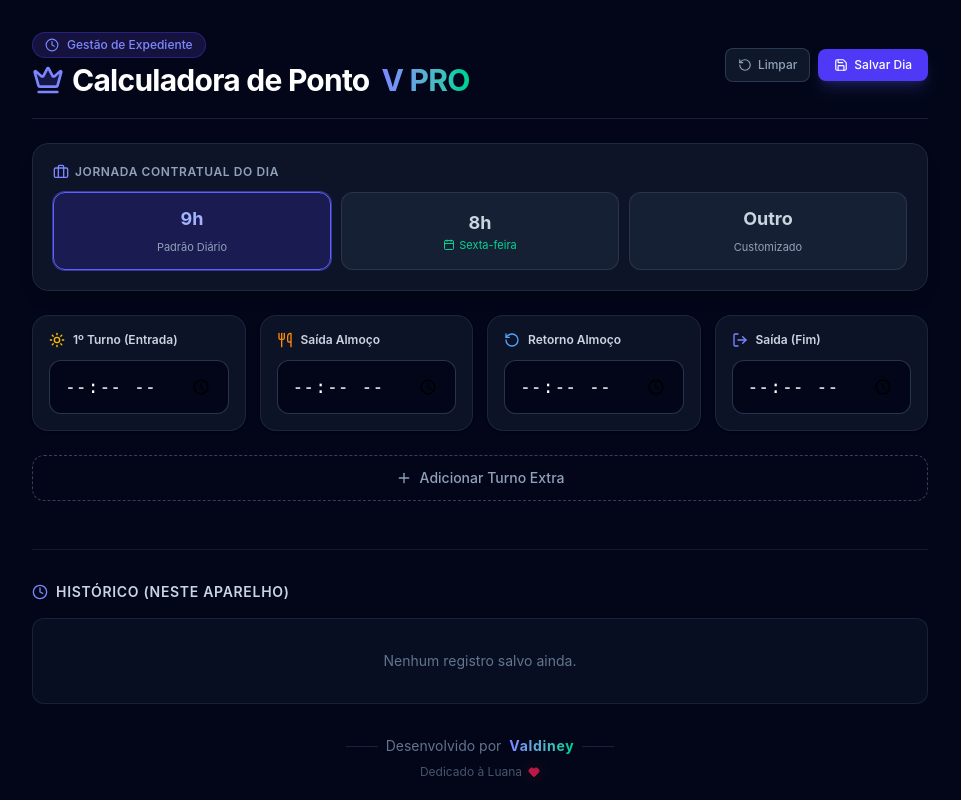
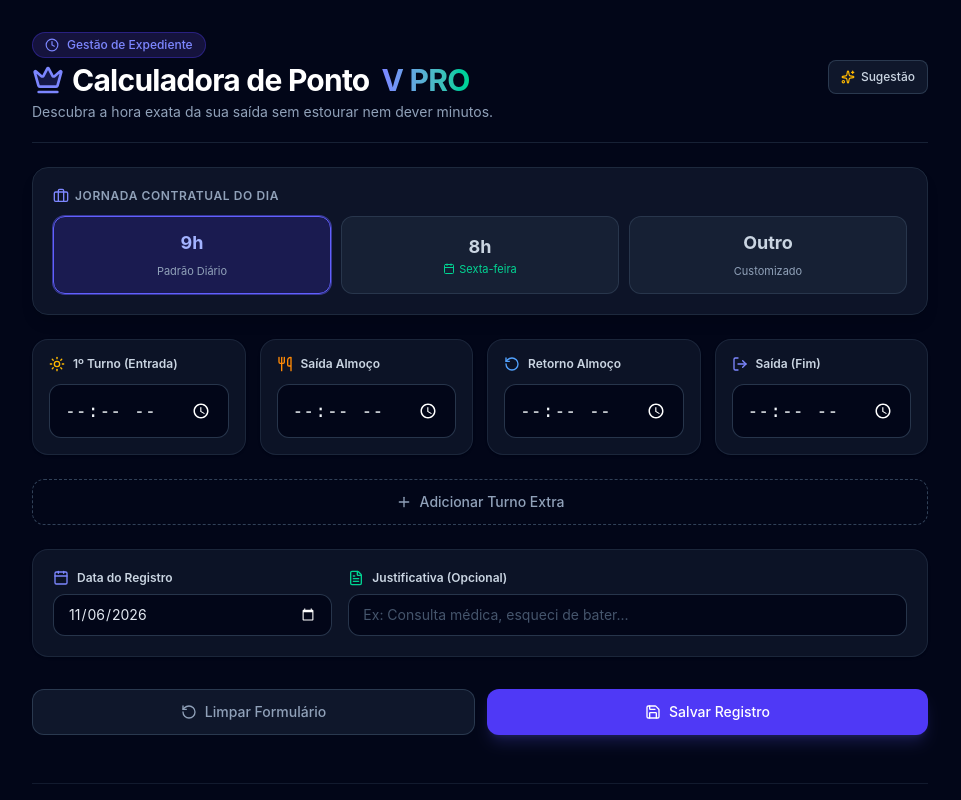
Before and after one commit to valldiney/meu-ponto-front, a React (Vite) app: page / in a window 1280 px wide. Shown: the top 800 px of the page, without its empty margins (160-1121 px from the left). Built offline with nearby package versions, Linux system fonts and the light colour scheme.

Commit message:
Ajuste na sugestão e visibilidade do input

```diff
--- a/src/App.jsx
+++ b/src/App.jsx
@@ -1,7 +1,7 @@
 import { useState, useMemo } from 'react';
 import {
   Clock, Sun, Utensils, Briefcase, LogOut, Calendar,
-  RotateCcw, CheckCircle2, Save, Trash2, Plus, Heart, Crown
+  RotateCcw, CheckCircle2, Save, Trash2, Plus, Heart, Crown, FileText, Sparkles, Pencil
 } from 'lucide-react';
 
 export default function CalculadoraPonto() {
@@ -9,8 +9,20 @@ export default function CalculadoraPonto() {
   const [targetType, setTargetType] = useState('9');
   const [customHours, setCustomHours] = useState('08:48');
 
+  // Função para pegar a data de hoje no formato YYYY-MM-DD
+  const getHojeFormatado = () => {
+    const data = new Date();
+    const ano = data.getFullYear();
+    const mes = String(data.getMonth() + 1).padStart(2, '0');
+    const dia = String(data.getDate()).padStart(2, '0');
+    return `${ano}-${mes}-${dia}`;
+  };
+
   // Histórico e Batidas Dinâmicas
   const [batidas, setBatidas] = useState(['', '', '', '']);
+  const [dataRegistro, setDataRegistro] = useState(getHojeFormatado());
+  const [justificativa, setJustificativa] = useState('');
+
   const [historico, setHistorico] = useState(() => {
     const dadosSalvos = localStorage.getItem('historicoPonto');
     return dadosSalvos ? JSON.parse(dadosSalvos) : {};
@@ -87,17 +99,57 @@ export default function CalculadoraPonto() {
     }
   };
 
-  const limparDia = () => setBatidas(['', '', '', '']);
+  const limparDia = () => {
+    setBatidas(['', '', '', '']);
+    setJustificativa('');
+    setDataRegistro(getHojeFormatado());
+    setTargetType('9');
+  };
+
+  // --- NOVA LÓGICA DO BOTÃO DE SUGESTÃO ---
+  const preencherSugestao = () => {
+    if (targetType === '8') {
+      // Sugestão para Sexta-feira (8h)
+      setBatidas(['07:00', '12:00', '13:00', '16:00']);
+    } else {
+      // Sugestão padrão diária (9h)
+      setTargetType('9'); // Garante que 9h fique selecionado
+      setBatidas(['07:00', '12:00', '13:00', '17:00']);
+    }
+  };
 
   const salvarDia = () => {
-    const hoje = new Date().toLocaleDateString('pt-BR');
+    const [ano, mes, dia] = dataRegistro.split('-');
+    const dataFormatada = `${dia}/${mes}/${ano}`;
+
     const novoHistorico = {
       ...historico,
-      [hoje]: { batidas, cargaHoraria: formatMinutesHuman(targetMinutes), data: hoje }
+      [dataFormatada]: {
+        batidas,
+        cargaHoraria: formatMinutesHuman(targetMinutes),
+        targetType,
+        customHours,
+        data: dataFormatada,
+        justificativa: justificativa.trim()
+      }
     };
     setHistorico(novoHistorico);
     localStorage.setItem('historicoPonto', JSON.stringify(novoHistorico));
-    alert('✅ Batidas salvas com sucesso!');
+    alert(`✅ Registro do dia ${dataFormatada} salvo/atualizado com sucesso!`);
+  };
+
+  const editarRegistro = (dataBR) => {
+    const registro = historico[dataBR];
+    if (registro) {
+      const [dia, mes, ano] = dataBR.split('/');
+      setDataRegistro(`${ano}-${mes}-${dia}`);
+      setBatidas(registro.batidas || ['','','','']);
+      setJustificativa(registro.justificativa || '');
+      if (registro.targetType) setTargetType(registro.targetType);
+      if (registro.customHours) setCustomHours(registro.customHours);
+
+      window.scrollTo({ top: 0, behavior: 'smooth' });
+    }
   };
 
   const getTurnConfig = (index) => {
@@ -113,7 +165,6 @@ export default function CalculadoraPonto() {
 
   return (
     <div className="min-h-screen bg-slate-950 text-slate-100 flex flex-col p-4 sm:p-6 lg:p-8 font-sans antialiased relative">
-      {/* Luzes de Fundo (Glassmorphism) */}
       <div className="fixed inset-0 pointer-events-none -z-10 overflow-hidden">
         <div className="absolute -top-40 -left-40 w-96 h-96 bg-indigo-600/15 rounded-full blur-3xl"></div>
         <div className="absolute top-1/2 -right-40 w-96 h-96 bg-emerald-600/10 rounded-full blur-3xl"></div>
@@ -132,13 +183,14 @@ export default function CalculadoraPonto() {
               <Crown className="w-6 h-6 sm:w-8 sm:h-8 text-indigo-400 fill-indigo-500/20" />
               Calculadora de Ponto <span className="text-transparent bg-clip-text bg-gradient-to-r from-indigo-400 to-emerald-400 ml-1">V PRO</span>
             </h1>
+            <p className="text-slate-400 text-sm mt-1">
+              Descubra a hora exata da sua saída sem estourar nem dever minutos.
+            </p>
           </div>
+
           <div className="flex items-center gap-2">
-            <button onClick={limparDia} className="inline-flex items-center gap-1.5 px-3 py-2 text-xs font-medium rounded-lg bg-slate-900 border border-slate-700/80 hover:bg-slate-800 text-slate-400 transition-colors">
-              <RotateCcw className="w-3.5 h-3.5" /> Limpar
-            </button>
-            <button onClick={salvarDia} className="inline-flex items-center gap-1.5 px-4 py-2 text-xs font-medium rounded-lg bg-indigo-600 hover:bg-indigo-500 text-white shadow-lg shadow-indigo-500/20 transition-colors">
-              <Save className="w-3.5 h-3.5" /> Salvar Dia
+            <button onClick={preencherSugestao} className="inline-flex items-center gap-1.5 px-3 py-2 text-xs font-medium rounded-lg bg-slate-900 border border-slate-700/80 hover:bg-slate-800 text-slate-300 transition-colors">
+              <Sparkles className="w-3.5 h-3.5 text-amber-400" /> Sugestão
             </button>
           </div>
         </header>
@@ -164,7 +216,8 @@ export default function CalculadoraPonto() {
           {targetType === 'custom' && (
             <div className="pt-2 flex items-center gap-3 bg-slate-950/60 p-3 rounded-xl border border-slate-800 mt-2">
               <label className="text-xs text-slate-300">Duração diária desejada:</label>
-              <input type="time" value={customHours} onChange={(e) => setCustomHours(e.target.value)} className="bg-slate-900 border border-slate-700 text-white rounded-lg px-3 py-1.5 text-sm outline-none focus:ring-1 focus:ring-indigo-500" />
+              {/* O truque [color-scheme:dark] foi adicionado em todos os inputs de data e hora */}
+              <input type="time" value={customHours} onChange={(e) => setCustomHours(e.target.value)} className="bg-slate-900 border border-slate-700 text-white rounded-lg px-3 py-1.5 text-sm outline-none focus:ring-1 focus:ring-indigo-500 [color-scheme:dark]" />
             </div>
           )}
         </section>
@@ -182,23 +235,61 @@ export default function CalculadoraPonto() {
                   type="time"
                   value={hora}
                   onChange={(e) => atualizarBatida(index, e.target.value)}
-                  className="w-full bg-slate-950 border border-slate-700/80 rounded-xl px-3.5 py-3 text-lg font-mono text-center text-white outline-none focus:border-indigo-500 focus:ring-1 focus:ring-indigo-500 transition-all"
+                  className="w-full bg-slate-950 border border-slate-700/80 rounded-xl px-3.5 py-3 text-lg font-mono text-center text-slate-100 outline-none focus:border-indigo-500 focus:ring-1 focus:ring-indigo-500 transition-all [color-scheme:dark]"
                 />
               </div>
             );
           })}
         </div>
 
-        {/* Botões de Ação de Turnos */}
         <div className="flex gap-3">
           <button onClick={adicionarTurno} className="flex-1 py-3 rounded-xl border border-dashed border-slate-700 text-slate-400 hover:text-indigo-400 hover:border-indigo-500/50 hover:bg-indigo-500/5 transition-all flex items-center justify-center gap-2 text-sm font-medium">
             <Plus className="w-4 h-4" /> Adicionar Turno Extra
           </button>
           {batidas.length > 4 && (
             <button onClick={removerTurno} className="flex-1 py-3 rounded-xl border border-dashed border-rose-900/50 text-rose-500/70 hover:text-rose-400 hover:border-rose-500/50 hover:bg-rose-500/5 transition-all flex items-center justify-center gap-2 text-sm font-medium">
-              <Trash2 className="w-4 h-4" /> Remover Turno
+              <Trash2 className="w-4 h-4" /> Remover Útimo Turno Adicionado
             </button>
           )}
+        </div>
+
+        {/* --- Data e Justificativa --- */}
+        <div className="bg-slate-900/80 border border-slate-800/90 rounded-2xl p-5 shadow-sm space-y-4">
+          <div className="flex flex-col md:flex-row gap-4">
+            <div className="w-full md:w-1/3">
+              <label className="flex items-center gap-2 text-xs font-semibold text-slate-300 mb-2">
+                <Calendar className="w-4 h-4 text-indigo-400" /> Data do Registro
+              </label>
+              <input
+                type="date"
+                value={dataRegistro}
+                onChange={(e) => setDataRegistro(e.target.value)}
+                className="w-full bg-slate-950 border border-slate-700/80 rounded-xl px-3.5 py-2.5 text-sm text-slate-200 outline-none focus:border-indigo-500 focus:ring-1 focus:ring-indigo-500 transition-all [color-scheme:dark]"
+              />
+            </div>
+            <div className="w-full md:w-2/3">
+              <label className="flex items-center gap-2 text-xs font-semibold text-slate-300 mb-2">
+                <FileText className="w-4 h-4 text-emerald-400" /> Justificativa (Opcional)
+              </label>
+              <input
+                type="text"
+                placeholder="Ex: Consulta médica, esqueci de bater..."
+                value={justificativa}
+                onChange={(e) => setJustificativa(e.target.value)}
+                className="w-full bg-slate-950 border border-slate-700/80 rounded-xl px-3.5 py-2.5 text-sm text-slate-200 outline-none focus:border-indigo-500 focus:ring-1 focus:ring-indigo-500 transition-all placeholder-slate-600"
+              />
+            </div>
+          </div>
+        </div>
+
+        {/* --- Botões de Ação Principais --- */}
+        <div className="flex flex-col sm:flex-row gap-3 pt-2">
+          <button onClick={limparDia} className="flex-1 inline-flex items-center justify-center gap-2 px-4 py-3 text-sm font-medium rounded-xl bg-slate-900 border border-slate-700/80 hover:bg-slate-800 text-slate-400 transition-colors">
+            <RotateCcw className="w-4 h-4" /> Limpar Formulário
+          </button>
+          <button onClick={salvarDia} className="flex-1 inline-flex items-center justify-center gap-2 px-4 py-3 text-sm font-medium rounded-xl bg-indigo-600 hover:bg-indigo-500 text-white shadow-lg shadow-indigo-500/20 transition-colors">
+            <Save className="w-4 h-4" /> Salvar Registro
+          </button>
         </div>
 
         {/* Dashboard de Resultado */}
@@ -248,7 +339,7 @@ export default function CalculadoraPonto() {
           </section>
         )}
 
-        {/* Histórico Local */}
+        {/* Histórico Local com Lápis de Edição */}
         <div className="mt-12 pt-8 border-t border-slate-800/60">
           <h3 className="text-sm font-semibold text-slate-300 mb-4 flex items-center uppercase tracking-wider">
             <Clock className="w-4 h-4 mr-2 text-indigo-400" /> Histórico (Neste Aparelho)
@@ -261,25 +352,49 @@ export default function CalculadoraPonto() {
           ) : (
             <div className="grid grid-cols-1 md:grid-cols-2 gap-3">
               {Object.entries(historico).reverse().map(([data, dados]) => (
-                <div key={data} className="bg-slate-900/80 p-4 rounded-xl border border-slate-800/80 hover:border-slate-700 transition-colors">
+                <div key={data} className="bg-slate-900/80 p-4 rounded-xl border border-slate-800/80 hover:border-slate-700 transition-colors flex flex-col justify-between group">
+                  <div>
                     <div className="flex justify-between items-center mb-3">
+                      <div className="flex items-center gap-2">
                         <span className="font-bold text-slate-200">{data}</span>
                         <span className="text-[11px] px-2 py-1 bg-slate-950 text-slate-400 rounded-md border border-slate-800">Meta: {dados.cargaHoraria}</span>
                       </div>
+                      <button
+                        onClick={() => editarRegistro(data)}
+                        className="p-1.5 text-slate-500 hover:text-indigo-400 hover:bg-indigo-500/10 rounded-lg transition-colors border border-transparent group-hover:border-slate-700"
+                        title="Editar este registro"
+                      >
+                        <Pencil className="w-4 h-4" />
+                      </button>
+                    </div>
                     <div className="flex flex-wrap gap-2">
-                    {dados.batidas.map((hora, idx) => hora ? (
-                      <span key={idx} className={`text-xs font-mono px-2 py-1 rounded border ${idx % 2 === 0 ? 'bg-indigo-500/10 text-indigo-300 border-indigo-500/20' : 'bg-orange-500/10 text-orange-300 border-orange-500/20'}`}>
-                        {idx % 2 === 0 ? 'E:' : 'S:'} {hora}
+                      {dados.batidas.map((hora, idx) => {
+                        if (!hora) return null;
+                        const isEntrada = idx % 2 === 0;
+                        const turnoNum = Math.floor(idx / 2) + 1; // 1, 2, 3...
+                        return (
+                          <span key={idx} className={`text-xs font-mono px-2 py-1 rounded border ${isEntrada ? 'bg-indigo-500/10 text-indigo-300 border-indigo-500/20' : 'bg-orange-500/10 text-orange-300 border-orange-500/20'}`}>
+                            <strong className="opacity-70">{isEntrada ? `E${turnoNum}:` : `S${turnoNum}:`}</strong> {hora}
                           </span>
-                    ) : null)}
+                        );
+                      })}
                     </div>
+                  </div>
+                  {dados.justificativa && (
+                    <div className="mt-4 pt-3 border-t border-slate-800/60">
+                      <p className="text-xs text-slate-400 bg-slate-950/50 p-2.5 rounded-lg border border-slate-800/50 flex items-start gap-2">
+                        <FileText className="w-3.5 h-3.5 text-slate-500 shrink-0 mt-0.5" />
+                        <span className="italic">{dados.justificativa}</span>
+                      </p>
+                    </div>
+                  )}
                 </div>
               ))}
             </div>
           )}
         </div>
 
-        {/* --- ASSINATURA E DEDICATÓRIA --- */}
+        {/* Assinatura */}
         <div className="mt-8 pb-6 text-center space-y-2">
           <p className="text-slate-500 text-sm flex items-center justify-center gap-2">
             <span className="w-8 h-[1px] bg-slate-700/50"></span>
```
Also changed, not shown: src/assets/preview.png (added), 1 other file (tests, documents, lock files or other folders). Lines whose indentation alone changed are shown as unchanged.
